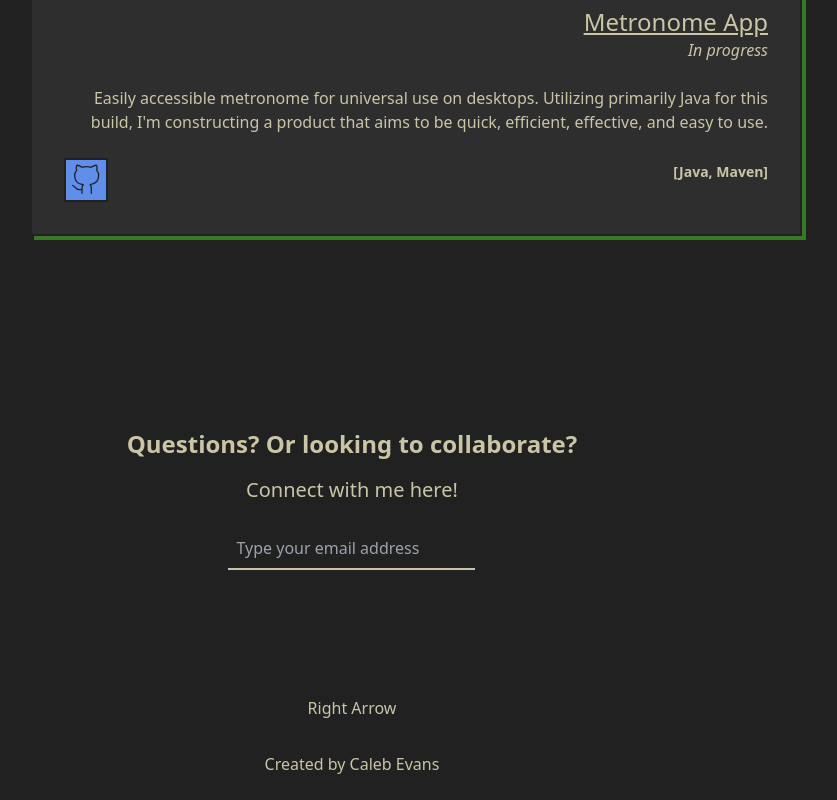
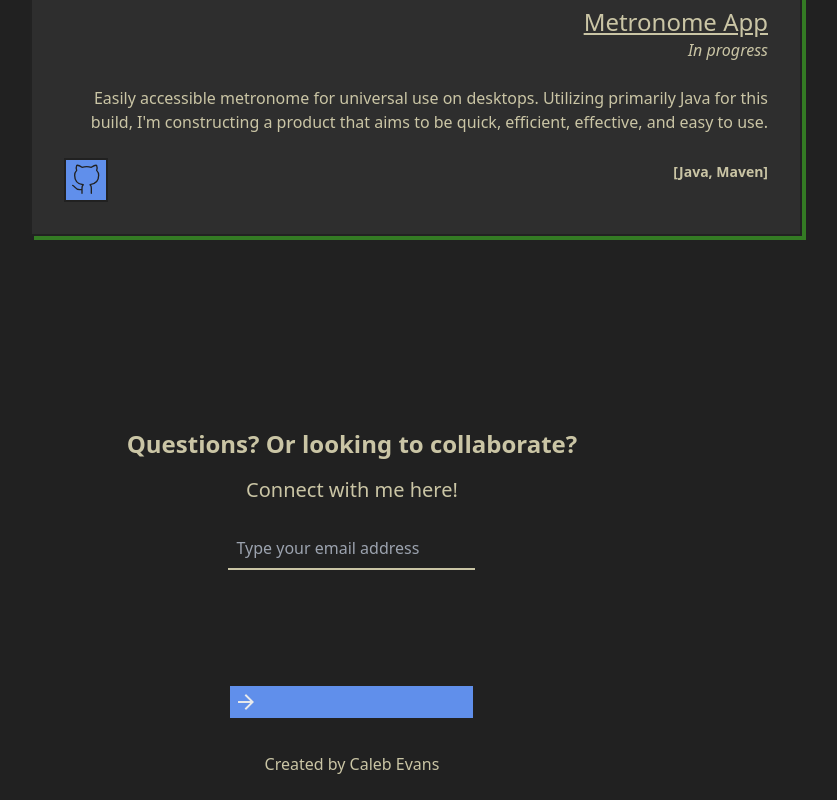
Before and after one commit to percouple/portfolio-site-vite, a Vue app: page / in a window 1280 px wide. Shown: the part 2664-3464 px from the top of the page, without its empty margins (288-1125 px from the left). Built offline with nearby package versions, Linux system fonts and the light colour scheme.

Commit message:
svg implementation

```diff
--- a/src/App.vue
+++ b/src/App.vue
@@ -15,7 +15,7 @@ import ProjectsContainer from './components/main-components/ProjectsContainer.vu
     <!-- Projects -->
     <ProjectsContainer />
     <!-- Connect -->
-     <Connect />
+    <Connect />
     <!-- BodyWithSide -->
   </div>
 </template>
--- a/src/components/main-components/footer/ConnectForm.vue
+++ b/src/components/main-components/footer/ConnectForm.vue
@@ -1,5 +1,6 @@
 <script setup>
 import { ref } from 'vue';
+import RightArrow from '../../svg-components/RightArrow.vue';
 
 // State for the form elements
 const form = ref({
@@ -96,12 +97,15 @@ const switchField = () => {
 
         <div>
             <div v-if="currentField === 'message' && form.message">
-                <button type="submit" :disabled="isSubmitting" class="custom-submit-button min-h-8 min-w-40 font-medium py-2 px-4
+                <button type="submit" :disabled="isSubmitting" class="custom-submit-button min-h-8
+                min-w-40 font-medium py-2 px-4
                     rounded disabled:opacity-50">
                     Connect!
                 </button>
             </div>
-            <button v-if="currentField === 'email'" @click="switchField">Right Arrow</button>
+            <div v-if="currentField === 'email'" @click="switchField">
+                <RightArrow />
+            </div>
         </div>
 
         <p v-if="currentField === 'success'" class="mt-2">{{ successMessage }}</p>
--- a/src/components/svg-components/GithubSVG.vue
+++ b/src/components/svg-components/GithubSVG.vue
@@ -19,6 +19,4 @@ const onClick = () => {
     </button>
 </template>
 
-<style scoped>
-
-</style>
+<style scoped></style>
--- a/src/components/svg-components/RightArrow.vue
+++ b/src/components/svg-components/RightArrow.vue
@@ -1,23 +1,12 @@
 <script setup>
-const props = defineProps(['url'])
-const onClick = () => {
-    window.location.href = props.url;
-}
 </script>
 
 <template>
-    <button class="custom-svg-rules {} mt-2 p-1 border-2" :style="{
-        display: props.url ? 'inline-block' : 'none'
-    }" @click="onClick">
-        <svg
-        xmlns="http://www.w3.org/2000/svg"
-        height="24px"
-        viewBox="0 -960 960 960"
-        width="24px"
-        fill="#e8eaed">
-            <path d="M647-440H160v-80h487L423-744l57-56 320 320-320 320-57-56 224-224Z" />
+    <div class="custom-svg-rules mt-2 p-1 border-2 cursor-pointer" >
+    <svg xmlns="http://www.w3.org/2000/svg" height="24px" stroke="currentColor" viewBox="0 -960 960 960" width="24px" fill="#e8eaed">
+            <path d="M647-440H160v-80h487L423-744l57-56 320 320-320 320-57-56 224-224Z"></path>
         </svg>
-    </button>
+    </div>
 </template>
 
 <style scoped></style>
```
